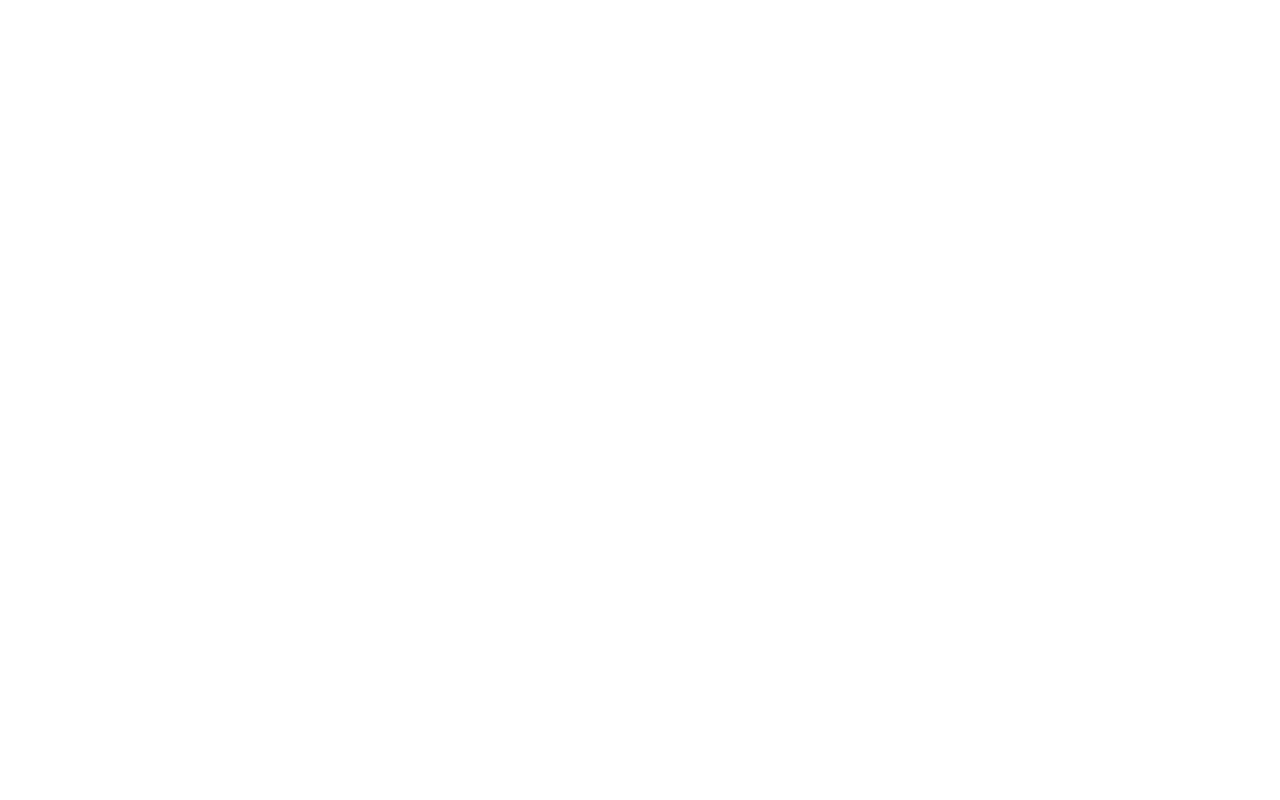
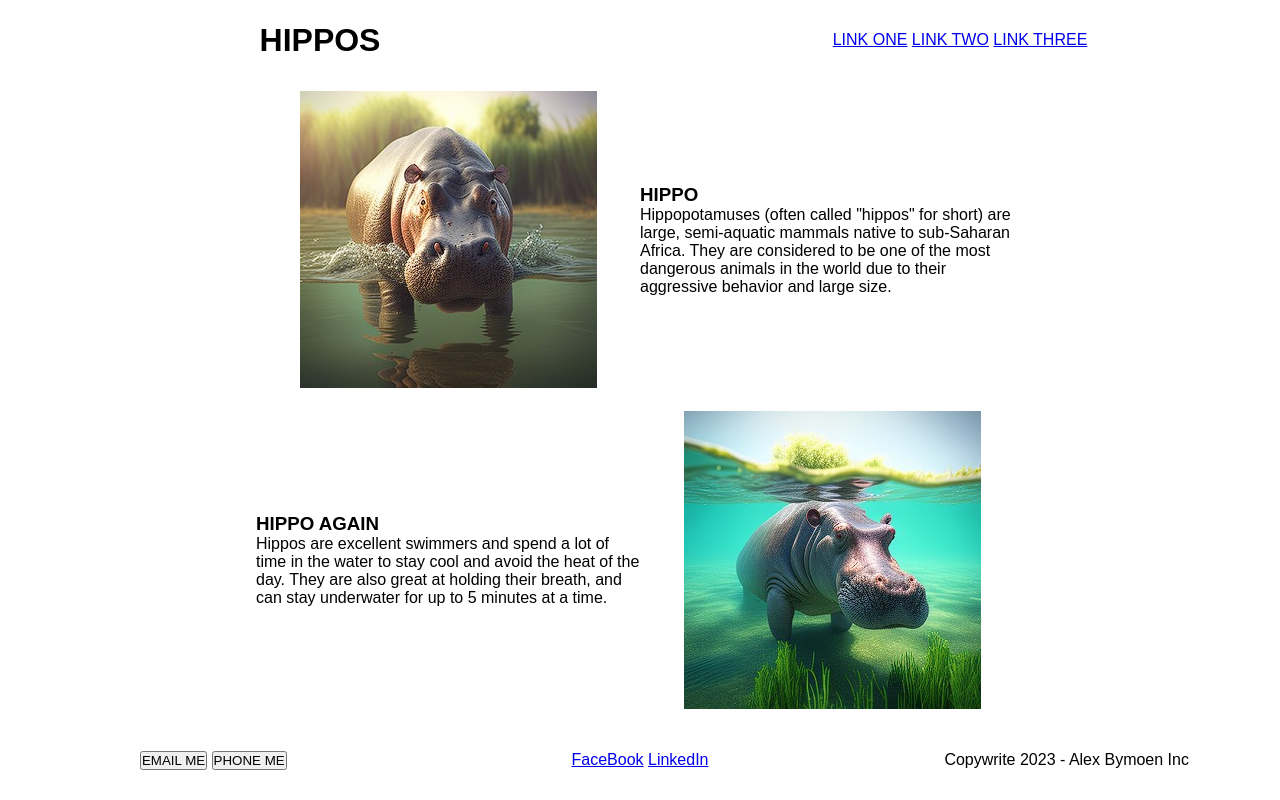
Before and after one commit to innotechBymoen/BasicGrid2, a plain HTML site: page index.html in a window 1280 px wide. Drawn offline with Linux system fonts and the light colour scheme.

Commit message:
Made some grids for hippos

```diff
--- a/css/style.css
+++ b/css/style.css
@@ -0,0 +1,36 @@
+* {
+    margin: 0;
+    padding: 0;
+    font-family: sans-serif;
+}
+
+body {
+    display: grid;
+}
+
+#page_header {
+    min-height: 10vh;
+    display: grid;
+    place-items: center;
+    grid-template-columns: 1fr 1fr;
+}
+
+#page_main {
+    min-height: 80vh;
+    display: grid;
+    place-items: center;
+}
+
+.hippo_article {
+    display: grid;
+    place-items: center;
+    grid-template-columns: 1fr 1fr;
+    width: 60%;
+}
+
+#page_footer {
+    min-height: 10vh;
+    display: grid;
+    place-items: center;
+    grid-template-columns: 1fr 1fr 1fr;
+}
--- a/index.html
+++ b/index.html
@@ -5,8 +5,45 @@
     <meta http-equiv=X-UA-Compatible content=IE=edge>
     <meta name=viewport content=width=device-width, initial-scale=1.0>
     <title>Document</title>
+    <link rel="stylesheet" href="/css/style.css">
 </head>
 <body>
-
+    <header id="page_header">
+        <h1>HIPPOS</h1>
+        <nav>
+            <a href="#">LINK ONE</a>
+            <a href="#">LINK TWO</a>
+            <a href="#">LINK THREE</a>
+        </nav>
+    </header>
+    <main id="page_main">
+        <article class="hippo_article">
+            <img src="/images/hippo_one.jpg" alt="A hippo">
+            <div>
+                <h3>HIPPO</h3>
+                <p>Hippopotamuses (often called "hippos" for short) are large, semi-aquatic mammals native to sub-Saharan Africa. They are considered to be one of the most dangerous animals in the world due to their aggressive behavior and large size.</p>
+            </div>
+        </article>
+        <article class="hippo_article">
+            <div>
+                <h3>HIPPO AGAIN</h3>
+                <p>Hippos are excellent swimmers and spend a lot of time in the water to stay cool and avoid the heat of the day. They are also great at holding their breath, and can stay underwater for up to 5 minutes at a time.</p>
+            </div>
+            <img src="/images/hippo_two.jpg" alt="A hippo">
+        </article>
+    </main>
+    <footer id="page_footer">
+        <div>
+            <button>EMAIL ME</button>
+            <button>PHONE ME</button>
+        </div>
+        <div>
+            <a href="https://facebook.com">FaceBook</a>
+            <a href="https://linkedin.com">LinkedIn</a>
+        </div>
+        <div>
+            <p>Copywrite 2023 - Alex Bymoen Inc</p>
+        </div>
+    </footer>
 </body>
 </html>
```
Also changed, not shown: images/hippo_one.jpg (added), images/hippo_two.jpg (added).
